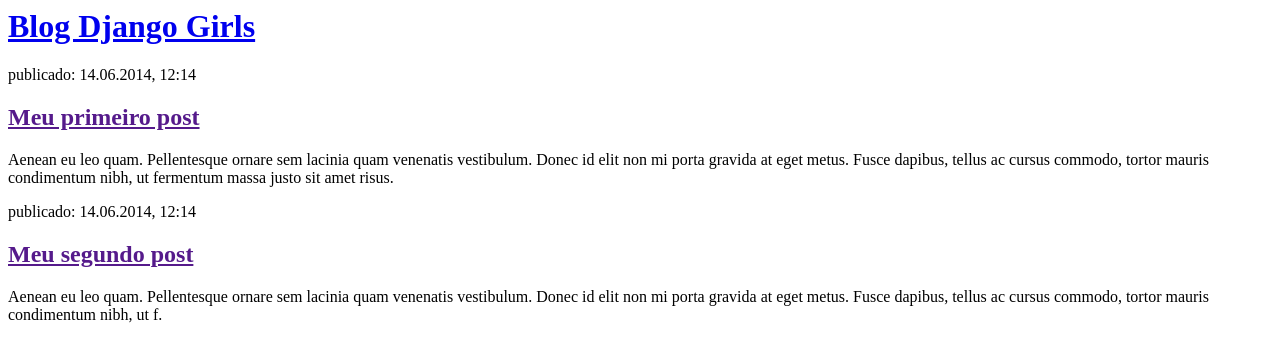
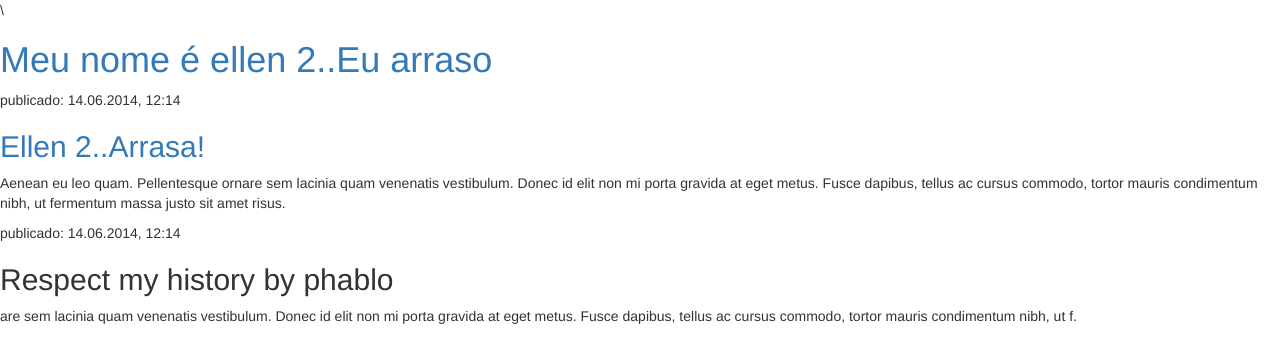
Before and after one commit to ellenvitoria77/EXEMPLO-SITE, a Django app: template blog/templates/blog/post_list.html in a window 1280 px wide. Shown: the top 363 px of the page. Run offline with Django 3.2, Linux system fonts and the light colour scheme; the template is opened without the code that fills it: values that come from a table or form of the project are taken from there, others are empty; tables that the repository leaves empty hold one stand-in row (values such as "Sample post"); some libraries are stand-ins or nearby versions.

Commit message:
interface

```diff
--- a/blog/templates/blog/post_list.html
+++ b/blog/templates/blog/post_list.html
@@ -1,22 +1,33 @@
+{% load static %}\
 <html>
+
     <head>
-        <title>Blog Django Girls</title>
+
+        <title>Dois pontos</title>
+        <link rel="stylesheet" href="//maxcdn.bootstrapcdn.com/bootstrap/3.2.0/css/bootstrap.min.css">
+        <link rel="stylesheet" href="//maxcdn.bootstrapcdn.com/bootstrap/3.2.0/css/bootstrap-theme.min.css">
+        <link rel="stylesheet" href="{% static 'css/blog.css' %}">
     </head>
     <body>
+
         <div>
-            <h1><a href="/">Blog Django Girls</a></h1>
+            <h1><a href="/">Meu nome é ellen 2..Eu arraso</a></h1>
+
         </div>
+
+        {% for post in posts %}
+        <div>
+            <p>publicado: 14.06.2014, 12:14</p>
+            <h2><a href="">Ellen 2..Arrasa!</a></h2>
+            <p>Aenean eu leo quam. Pellentesque ornare sem lacinia quam venenatis vestibulum. Donec id elit non mi porta gravida at eget metus. Fusce dapibus, tellus ac cursus commodo, tortor mauris condimentum nibh, ut fermentum massa justo sit amet risus.</p>
+        </div>
+
 
         <div>
             <p>publicado: 14.06.2014, 12:14</p>
-            <h2><a href="">Meu primeiro post</a></h2>
-            <p>Aenean eu leo quam. Pellentesque ornare sem lacinia quam venenatis vestibulum. Donec id elit non mi porta gravida at eget metus. Fusce dapibus, tellus ac cursus commodo, tortor mauris condimentum nibh, ut fermentum massa justo sit amet risus.</p>
+            <h2><a href=""></a>Respect my history by phablo</h2>
+            <p>are sem lacinia quam venenatis vestibulum. Donec id elit non mi porta gravida at eget metus. Fusce dapibus, tellus ac cursus commodo, tortor mauris condimentum nibh, ut f.</p>
         </div>
-
-        <div>
-            <p>publicado: 14.06.2014, 12:14</p>
-            <h2><a href="">Meu segundo post</a></h2>
-            <p>Aenean eu leo quam. Pellentesque ornare sem lacinia quam venenatis vestibulum. Donec id elit non mi porta gravida at eget metus. Fusce dapibus, tellus ac cursus commodo, tortor mauris condimentum nibh, ut f.</p>
-        </div>
+        {% endfor %}
     </body>
 </html>
--- a/blog/views.py
+++ b/blog/views.py
@@ -1,6 +1,9 @@
 from django.shortcuts import render
+from django.utils import timezone
+from .models import Post
 
 # Create your views here.
 
 def post_list(request):
-    return render(request, 'blog/post_list.html', {})
+    posts = Post.objects.filter(published_date__lte=timezone.now()).order_by('published_date')
+    return render(request, 'blog/post_list.html', {'posts' : posts})
```
Also changed, not shown: blog/models.py (line endings or trailing spaces), blog/static/css/blog.css/cabeçalho.css (added).
